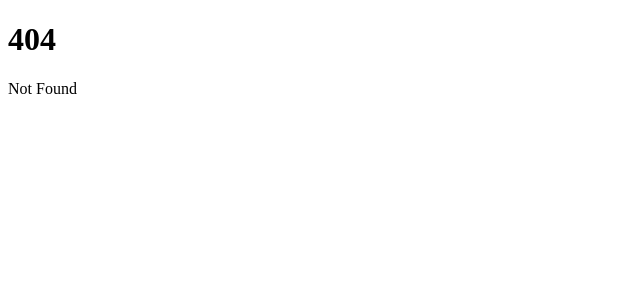
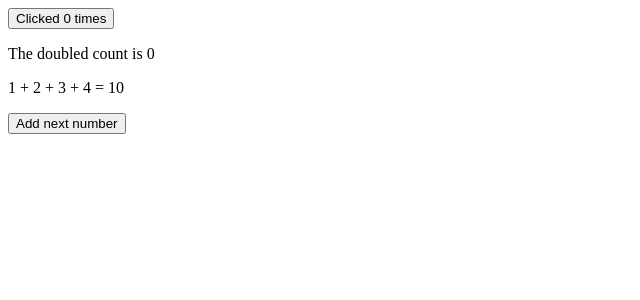
Before and after one commit to zT-1337/svelte-tutorial, a SvelteKit app: page /reactivity in a window 1280 px wide. Before the commit this address had no page. Shown: the top 300 px of the page, without its empty margins (0-640 px from the left). Built offline with nearby package versions, Linux system fonts and the light colour scheme.

Commit message:
-added: reactivity chapter

```diff
--- /dev/null
+++ b/src/routes/reactivity/+page.svelte
@@ -0,0 +1,49 @@
+<script lang="ts">
+  let counter = 0;
+  //The $: means re run this if any of the referenced value changed
+  //A useEffect that is maybe not cringe
+  $: doubled = counter * 2;
+  $: {
+    console.log("The value of count is: ", counter)
+    console.log("The value of doubled count is: ", doubled)
+  }
+  $: if (counter === 10) {
+    alert("The counter is now at 10")
+  }
+
+  function incrementCounter() {
+    counter += 1;
+  }
+
+  let numbers = [1, 2, 3, 4];
+  $: sum = numbers.reduce((a, b) => a + b, 0);
+
+  function addNumber() {
+    //Reactivity is achieved by directly assigning the variable directly
+    //This works
+    numbers = [...numbers, numbers.length + 1];
+
+    //This also works
+    //numbers.push(numbers.length + 1);
+    //numbers = numbers;
+
+    //Or this
+    //numbers[numbers.length] = numbers.length + 1;
+
+    //This would not
+    //numbers.push(numbers.length + 1);
+
+    //this also wont, because it was not assigned to numbers directly
+    //const temp = numbers
+    //temp[numbers.length] = numbers.length + 1;
+  }
+</script>
+
+<button on:click={incrementCounter}>
+  <!--Svelte keeps the value of the dom and this variable in sync-->
+  Clicked {counter} {counter === 1 ? "time" : "times"}
+</button>
+<!--Alternatively {count * 2} would also work-->
+<p>The doubled count is {doubled}</p>
+<p>{numbers.join(" + ")} = {sum}</p>
+<button on:click={addNumber}>Add next number</button>
```
